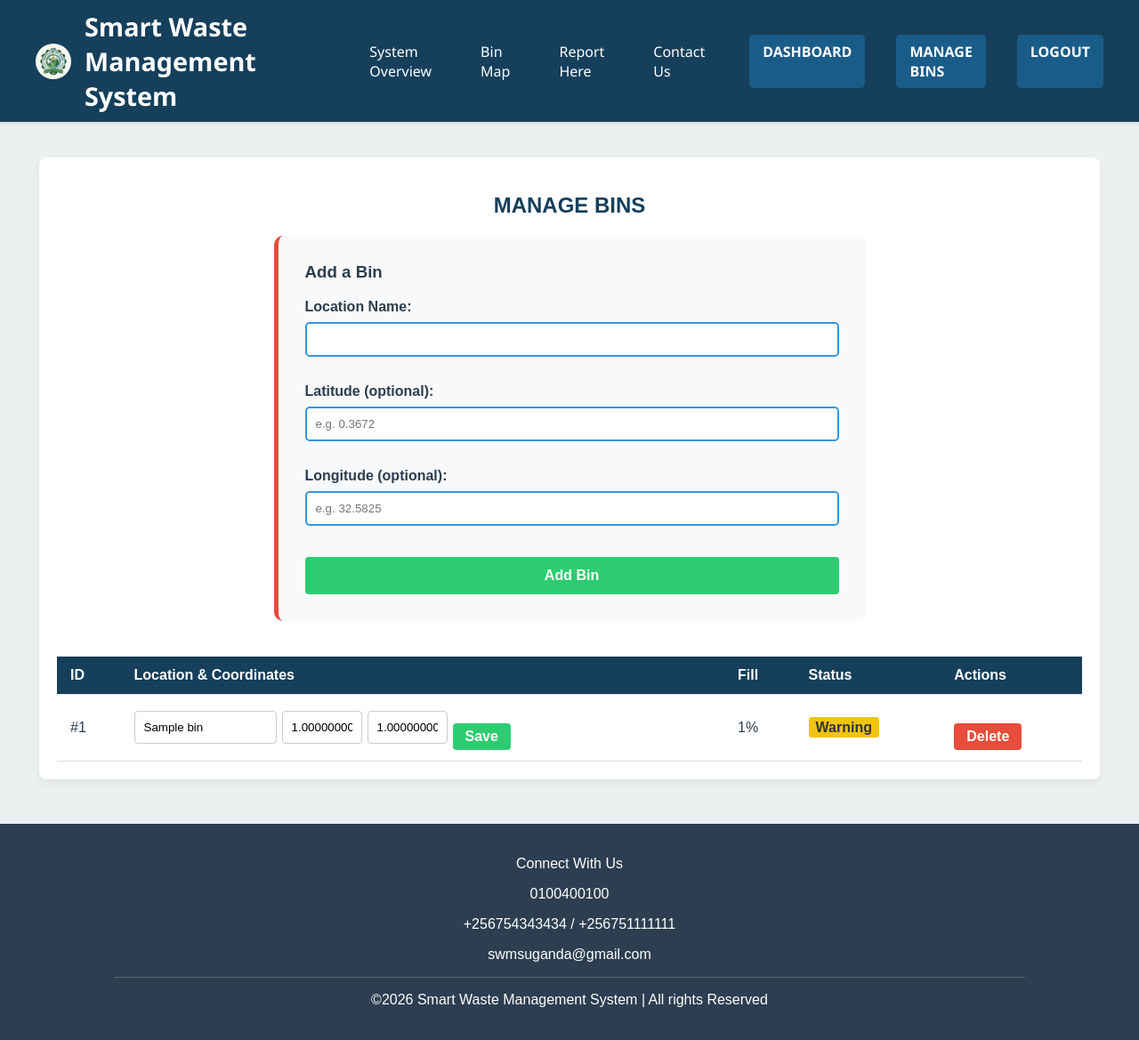
After one commit to AshabaJeninah/swms-site, a PHP site: page /manage_bins.php in a window 1280 px wide. The commit adds this page. Shown: the whole page at 89% size. Run offline with PHP 8.4, Linux system fonts and the light colour scheme; the visitor is signed in with stand-in values (Sample User, id 1); tables that the repository leaves empty hold one stand-in row (values such as "Sample post").

Commit message:
Add bin map (Google Maps) and incident status workflow
Public map.php plots every bin by lat/long, color-coded by fill status.
Admin manage_bins.php adds/edits/deletes bins with coordinates. The
dashboard now renders the same live map instead of a single hardcoded
bin, and each incident row gets a Pending/Investigating/Resolved dropdown
that saves via update_report_status.php (admin-session gated, same as
the rest of the admin surface). Google Maps API key is read via
config/app.php's getenv(), following the same env-var/hardcode-fallback
pattern as the DB config so it works on both Render and shared hosting.

Co-Authored-By: Claude Sonnet 5 <noreply@anthropic.com>

```diff
--- /dev/null
+++ b/public/config/app.php
@@ -0,0 +1,5 @@
+<?php
+
+require_once __DIR__ . '/database.php';
+
+$googleMapsApiKey = getenv('GOOGLE_MAPS_API_KEY') ?: '';
--- a/public/includes/header.php
+++ b/public/includes/header.php
@@ -11,17 +11,19 @@
 </head>
 <body>
     <header>
-        <h1><img src="assets/images/hero_background.png" alt="SWMS Logo" class="logo-icon"> Smart Waste Management System</h1>
+        <h1><img src="assets/images/logo.png" alt="SWMS Logo" class="logo-icon"> Smart Waste Management System</h1>
 
         <div class="menu-toggle" id="mobile-menu">
             <i class="fas fa-bars"></i>
         </div>
         <nav id="nav-list">
             <a href="index.php">System Overview</a>
+            <a href="map.php">Bin Map</a>
             <a href="report.php">Report Here</a>
             <a href="contact.php">Contact Us</a>
             <?php if (!empty($_SESSION['admin_logged_in'])): ?>
                 <a href="dashboard.php" class="nav-admin-btn">DASHBOARD</a>
+                <a href="manage_bins.php" class="nav-admin-btn">MANAGE BINS</a>
                 <a href="logout.php" class="nav-admin-btn">LOGOUT</a>
             <?php else: ?>
                 <a href="login.php" class="nav-admin-btn">ADMIN LOGIN</a>
--- /dev/null
+++ b/public/manage_bins.php
@@ -0,0 +1,128 @@
+<?php
+session_start();
+require_once __DIR__ . '/config/database.php';
+
+if (empty($_SESSION['admin_logged_in'])) {
+    header('Location: login.php');
+    exit;
+}
+
+$message = '';
+
+if ($_SERVER['REQUEST_METHOD'] === 'POST') {
+    $action = $_POST['action'] ?? '';
+
+    if ($action === 'add') {
+        $location_name = trim($_POST['location_name'] ?? '');
+        $latitude = $_POST['latitude'] !== '' ? (float) $_POST['latitude'] : null;
+        $longitude = $_POST['longitude'] !== '' ? (float) $_POST['longitude'] : null;
+
+        if ($location_name === '') {
+            $message = '<div class="error-message">Location name is required.</div>';
+        } else {
+            $stmt = $conn->prepare('INSERT INTO bins (location_name, latitude, longitude, current_fill_level, status) VALUES (?, ?, ?, 0, ?)');
+            $status = 'OK';
+            $stmt->bind_param('sdds', $location_name, $latitude, $longitude, $status);
+            $stmt->execute();
+            $stmt->close();
+            $message = '<div style="padding: 15px; background-color: var(--primary-green); color: white; border-radius: 5px; margin-bottom: 20px; text-align: center;">Bin added.</div>';
+        }
+    } elseif ($action === 'edit') {
+        $bin_id = (int) ($_POST['bin_id'] ?? 0);
+        $location_name = trim($_POST['location_name'] ?? '');
+        $latitude = $_POST['latitude'] !== '' ? (float) $_POST['latitude'] : null;
+        $longitude = $_POST['longitude'] !== '' ? (float) $_POST['longitude'] : null;
+
+        if ($location_name === '' || $bin_id <= 0) {
+            $message = '<div class="error-message">Location name is required.</div>';
+        } else {
+            $stmt = $conn->prepare('UPDATE bins SET location_name = ?, latitude = ?, longitude = ? WHERE bin_id = ?');
+            $stmt->bind_param('sddi', $location_name, $latitude, $longitude, $bin_id);
+            $stmt->execute();
+            $stmt->close();
+            $message = '<div style="padding: 15px; background-color: var(--primary-green); color: white; border-radius: 5px; margin-bottom: 20px; text-align: center;">Bin updated.</div>';
+        }
+    } elseif ($action === 'delete') {
+        $bin_id = (int) ($_POST['bin_id'] ?? 0);
+        $stmt = $conn->prepare('DELETE FROM bins WHERE bin_id = ?');
+        $stmt->bind_param('i', $bin_id);
+        $stmt->execute();
+        $stmt->close();
+        $message = '<div style="padding: 15px; background-color: var(--primary-green); color: white; border-radius: 5px; margin-bottom: 20px; text-align: center;">Bin deleted.</div>';
+    }
+}
+
+$bins = $conn->query('SELECT bin_id, location_name, latitude, longitude, current_fill_level, status, last_updated FROM bins ORDER BY location_name')->fetch_all(MYSQLI_ASSOC);
+
+$pageTitle = 'Manage Bins - SWMS';
+include __DIR__ . '/includes/header.php';
+?>
+
+<div class="app-shell">
+    <h2 style="text-align: center; color: var(--secondary-blue);">MANAGE BINS</h2>
+
+    <?= $message ?>
+
+    <div class="incident-form" style="max-width: 600px; margin: 0 auto 40px;">
+        <h3 style="margin-top: 0;">Add a Bin</h3>
+        <form method="POST" action="manage_bins.php">
+            <input type="hidden" name="action" value="add">
+            <label for="location_name">Location Name:</label>
+            <input type="text" id="location_name" name="location_name" required>
+
+            <label for="latitude">Latitude (optional):</label>
+            <input type="text" id="latitude" name="latitude" placeholder="e.g. 0.3672">
+
+            <label for="longitude">Longitude (optional):</label>
+            <input type="text" id="longitude" name="longitude" placeholder="e.g. 32.5825">
+
+            <button type="submit" class="submit-btn">Add Bin</button>
+        </form>
+    </div>
+
+    <table class="audit-log-table">
+        <thead>
+            <tr>
+                <th>ID</th>
+                <th>Location &amp; Coordinates</th>
+                <th>Fill</th>
+                <th>Status</th>
+                <th>Actions</th>
+            </tr>
+        </thead>
+        <tbody>
+            <?php if (empty($bins)): ?>
+                <tr>
+                    <td colspan="5" style="text-align: center;">No bins registered yet.</td>
+                </tr>
+            <?php else: ?>
+                <?php foreach ($bins as $bin): ?>
+                    <tr>
+                        <td>#<?= (int) $bin['bin_id'] ?></td>
+                        <td>
+                            <form method="POST" action="manage_bins.php" style="display: flex; gap: 6px; align-items: center; flex-wrap: wrap;">
+                                <input type="hidden" name="action" value="edit">
+                                <input type="hidden" name="bin_id" value="<?= (int) $bin['bin_id'] ?>">
+                                <input type="text" name="location_name" value="<?= htmlspecialchars($bin['location_name']) ?>" style="width: 160px; margin: 0;" required>
+                                <input type="text" name="latitude" value="<?= htmlspecialchars((string) $bin['latitude']) ?>" placeholder="lat" style="width: 90px; margin: 0;">
+                                <input type="text" name="longitude" value="<?= htmlspecialchars((string) $bin['longitude']) ?>" placeholder="lng" style="width: 90px; margin: 0;">
+                                <button type="submit" class="submit-btn" style="width: auto; padding: 6px 14px;">Save</button>
+                            </form>
+                        </td>
+                        <td><?= (int) $bin['current_fill_level'] ?>%</td>
+                        <td><span class="rating-metric <?= $bin['status'] === 'Critical' ? 'very-poor' : ($bin['status'] === 'Warning' ? 'average' : 'excellent') ?>"><?= htmlspecialchars($bin['status']) ?></span></td>
+                        <td>
+                            <form method="POST" action="manage_bins.php" onsubmit="return confirm('Delete this bin?');">
+                                <input type="hidden" name="action" value="delete">
+                                <input type="hidden" name="bin_id" value="<?= (int) $bin['bin_id'] ?>">
+                                <button type="submit" class="submit-btn" style="width: auto; padding: 6px 14px; background-color: #e74c3c;">Delete</button>
+                            </form>
+                        </td>
+                    </tr>
+                <?php endforeach; ?>
+            <?php endif; ?>
+        </tbody>
+    </table>
+</div>
+
+<?php include __DIR__ . '/includes/footer.php'; ?>
```
Also changed, not shown: public/dashboard.php (+16 -39 lines), public/includes/bin_map.php (added, +85 -0 lines), public/map.php (added, +18 -0 lines), public/update_report_status.php (added, +24 -0 lines), README.md, public/assets/images/hero_background.jpg (deleted), public/assets/images/logo.png (added), 1 other file.
